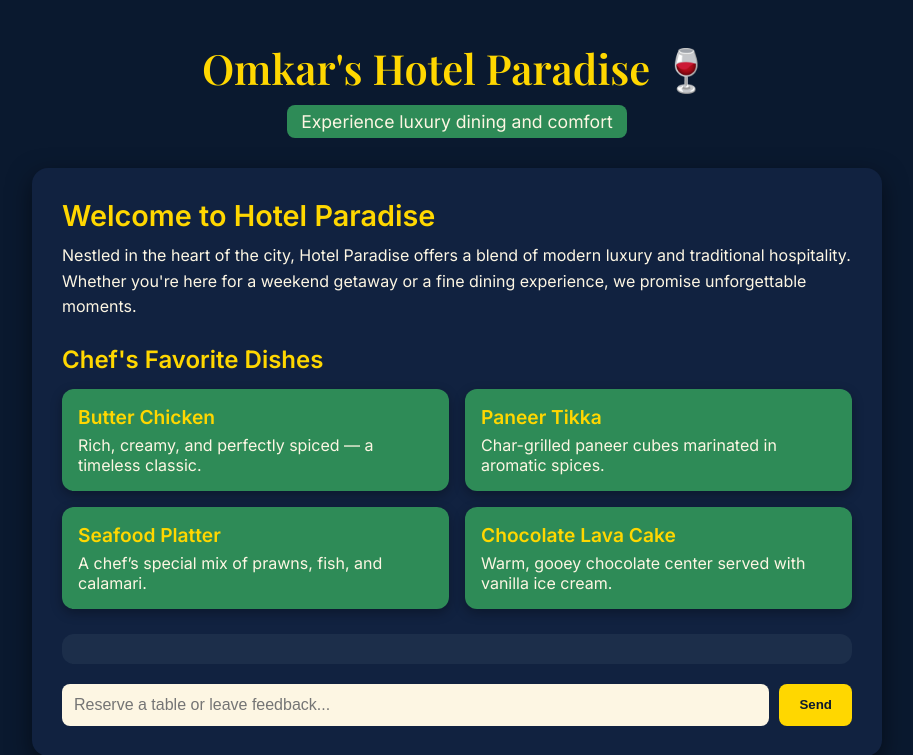
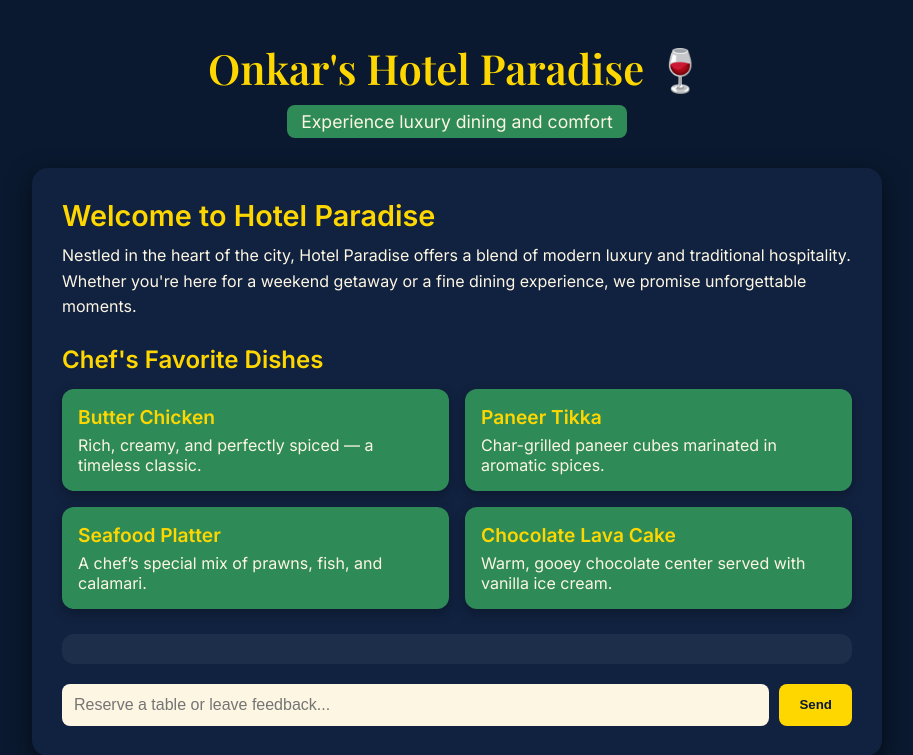
Before and after one commit to onkarshinde18/cicd, a Flask app: page / in a window 1280 px wide. Shown: the top 755 px of the page, without its empty margins (183-1096 px from the left). Run offline with Flask 3, Linux system fonts and the light colour scheme; data that the repository does not hold is empty; some libraries are stand-ins or nearby versions.

Commit message:
Update index.html

```diff
--- a/templates/index.html
+++ b/templates/index.html
@@ -3,7 +3,7 @@
 <head>
   <meta charset="UTF-8"/>
   <meta name="viewport" content="width=device-width, initial-scale=1.0"/>
-  <title>Omkar's Hotel Paradise 🍷</title>
+  <title>Onkar's Hotel Paradise 🍷</title>
   <style>
     @import url('https://fonts.googleapis.com/css2?family=Playfair+Display:wght@600&family=Inter:wght@400;600&display=swap');
 
@@ -148,7 +148,7 @@
 </head>
 <body>
   <header>
-    <h1>Omkar's Hotel Paradise 🍷</h1>
+    <h1>Onkar's Hotel Paradise 🍷</h1>
     <p>Experience luxury dining and comfort</p>
   </header>
 
```
